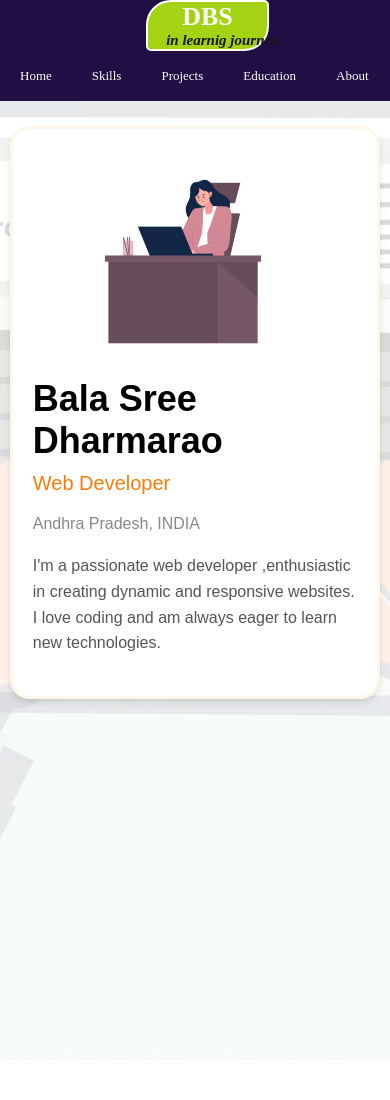
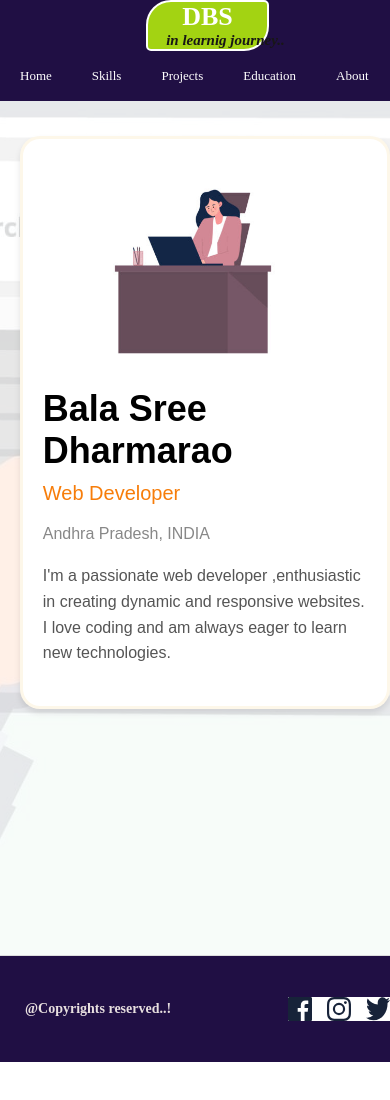
Before and after one commit to BalaSree2005/assignment-3, a plain HTML site: page about.html in a window 390 px wide. Shown: the top 1100 px of the page. After the commit the page ends 1062 px from the top, so only its background shows below. Drawn offline with Linux system fonts and the light colour scheme.

Commit message:
Update style.css

```diff
--- a/css/style.css
+++ b/css/style.css
@@ -244,6 +244,7 @@ nav a:hover {
     box-shadow: 0px 4px 6px rgba(0, 0, 0, 0.1);
     /* Optional: Adds a subtle shadow for depth */
     padding: 20px;
+    margin: 10px;
     /* Optional: Adds padding inside the container for spacing */
 }
 
@@ -290,6 +291,7 @@ nav a:hover {
     /* display: flex; */
     /* align-items:center ;
     justify-content: center; */
+    margin: 20px;
     position: relative;
     top: 20vh;
     width: 80%;
@@ -638,48 +640,62 @@ nav a:hover {
 
 /*footer*/
 
+/* General reset for body and html */
+/* html, body {
+    margin: 0;
+    padding: 0;
+    height: 100%;
+} */
+
+/* Footer styling */
 footer {
     display: flex;
-    align-items: end;
-    justify-content: space-between;
-    height: 200px;
-    font-size: large;
-    background-color: rgb(20, 20, 50);
+    align-items: center;
+    justify-content: space-between; /* Changed to space-between for better spacing */
+    width: 100%;
+    background-color: rgb(32, 15, 68);
+    padding: 35px;
+    text-align: center;
+    border-top: 1px solid #ddd;
     position: relative;
-    top: 90vh;
-    width: 100%;
-    color: white;
-
-    /* position: sticky;
     bottom: 0;
-    */
-
-
+    left: 0;
 }
 
-#logos {
-    color: white;
+/* Container for the copyright text */
+footer .foot {
+    margin-bottom: 0;
+}
+
+/* Copyright text styling */
+footer .foot h6 {
+    padding: 25px;
+    font-size: 14px;
+    color: #e7dfdf;
+    margin: 0;
+}
+
+/* Social media icons container */
+footer .images {
+
     background-color: white;
+    padding: 25px;
     display: flex;
     align-items: center;
-    justify-content: center;
-    gap: 15px;
-    padding: 10px;
-
-    position: relative;
-    bottom: 100px;
-    right: 50px;
+    padding: 0; /* Removed padding for better alignment */
+    justify-content: space-around;
+    gap: 15px; /* Space between icons */
 }
 
-#cr {
-    position: relative;
-    display: flex;
-    align-items: center;
-    justify-content: center;
-    position: relative;
-    bottom: 100px;
-    left: 20px;
-    font-size: x-large;
+/* Social media icons */
+footer .images img {
+    width: 24px;
+    height: 24px;
+    cursor: pointer;
+}
+
+footer .images img:hover {
+    opacity: 0.8; /* Slight fade effect on hover */
 }
 
 /*media query*/
@@ -721,15 +737,13 @@ footer {
         font-size: 18px;
     }
 
-    footer {
-        font-size: medium;
-        top: 95vh;
-    }
+
+
 }
 
 /*tablet*/
 
-@media (min-width: 768px) and (max-width: 1023px) {
+@media (min-width: 769px) and (max-width: 1440px) {
     header {
         flex-direction: column;
         align-items: center;
@@ -783,15 +797,13 @@ footer {
         /* Adjust button padding */
     }
 
-    footer {
-        font-size: small;
-        top: 120vh;
-    }
+
+
 }
 
 /*phone*/
 
-@media (max-width: 767px) {
+@media (max-width: 768px) {
     header {
         flex-direction: column;
         align-items: center;
@@ -838,8 +850,96 @@ footer {
 #feedback{
     left: 150px;
 }
+
+}
+
+/* Base styles for footer (already provided) */
+/* No changes needed here */
+
+/* Media Query for Small Mobile (s-320px) */
+@media (max-width: 320px) {
     footer {
-        font-size: small;
-        top: 150vh;
+        padding: 15px 0;
+    }
+
+    #cr {
+        font-size: 12px;
+    }
+
+    .images img {
+        width: 24px;
+        height: 24px;
     }
 }
+
+/* Media Query for Medium Mobile (m-375px) */
+@media (max-width: 375px) {
+    footer {
+        padding: 15px 0;
+    }
+
+    #cr {
+        font-size: 13px;
+    }
+
+    .images img {
+        width: 26px;
+        height: 26px;
+    }
+}
+
+/* Media Query for Large Mobile (l-425px) */
+@media (max-width: 425px) {
+    footer {
+        padding: 20px 0;
+    }
+
+    #cr {
+        font-size: 14px;
+    }
+
+    .images img {
+        width: 28px;
+        height: 28px;
+    }
+}
+
+/* Media Query for Tablet (tablet-768px) */
+@media (max-width: 768px) {
+    footer {
+        padding: 20px 0;
+    }
+
+    #cr {
+        font-size: 14px;
+    }
+
+    .images {
+        gap: 20px; /* Increased gap for better spacing */
+    }
+
+    .images img {
+        width: 30px;
+        height: 30px;
+    }
+}
+
+/* Media Query for Laptop (laptop-1024px) */
+@media (max-width: 1024px) {
+    footer {
+        padding: 20px 0;
+    }
+
+    #cr {
+        font-size: 14px;
+    }
+
+    .images {
+        gap: 20px; /* Maintain good spacing */
+    }
+
+    .images img {
+        width: 30px;
+        height: 30px;
+    }
+}
```
